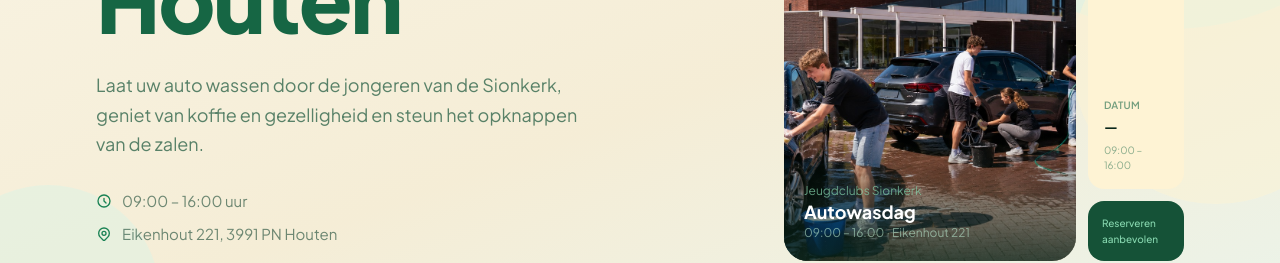
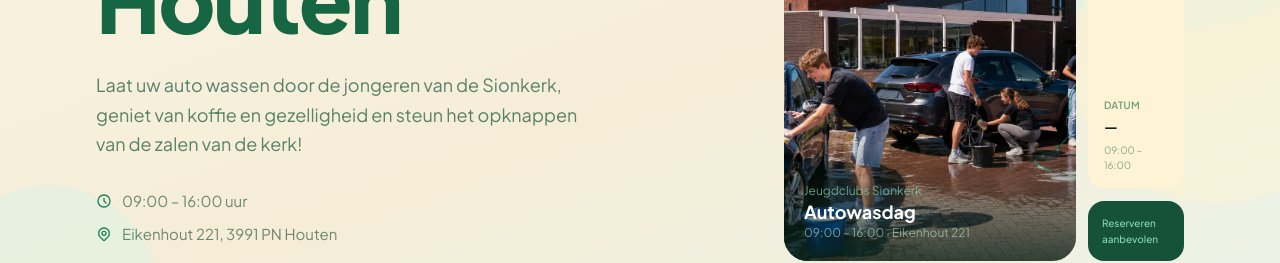
Before and after one commit to MartijndBesten/autowasdag-sionkerk, a Next.js app: page / in a window 1280 px wide. Shown: the part 351-614 px from the top of the page. Built offline with nearby package versions, Linux system fonts and the light colour scheme; no server answers.

Commit message:
fix: update hero intro text

```diff
--- a/src/app/admin/(protected)/acties/ActiesClient.tsx
+++ b/src/app/admin/(protected)/acties/ActiesClient.tsx
@@ -18,7 +18,7 @@ const DEFAULT_CONTENT: Action = {
   notify_email: null, internal_notes: null,
   location_address: "Eikenhout 221", location_city: "Houten", location_postal: "3991 PN", location_maps_url: null,
   hero_title: "Autowasdag", hero_subtitle: "Sionkerk Houten",
-  hero_description: "Laat uw auto wassen door de jongeren van de Sionkerk, geniet van koffie en gezelligheid en steun het opknappen van de zalen.",
+  hero_description: "Laat uw auto wassen door de jongeren van de Sionkerk, geniet van koffie en gezelligheid en steun het opknappen van de zalen van de kerk!",
   hero_image_path: "/images/hero.jpg",
   action_tagline: "Sionkerk Houten · Jeugdclubs actie",
   coffee_text: "Laat uw reservering zien en ontvang een gratis bakje koffie. Gebak en andere lekkernijen zijn verkrijgbaar tijdens de actiedag.",
--- a/src/components/Hero.tsx
+++ b/src/components/Hero.tsx
@@ -6,7 +6,7 @@ import { formatEventDate, formatEventDateShort, getEventDay, getEventMonthName }
 const DEFAULTS = {
   hero_title:      "Autowasdag",
   hero_subtitle:   "Sionkerk Houten",
-  hero_description:"Laat uw auto wassen door de jongeren van de Sionkerk, geniet van koffie en gezelligheid en steun het opknappen van de zalen.",
+  hero_description:"Laat uw auto wassen door de jongeren van de Sionkerk, geniet van koffie en gezelligheid en steun het opknappen van de zalen van de kerk!",
   hero_image_path: "/images/hero.jpg",
   action_tagline:  "Sionkerk Houten · Jeugdclubs actie",
   location_address:"Eikenhout 221, 3991 PN Houten",
```
Also changed, not shown: 1 other file (tests, documents, lock files or other folders).
